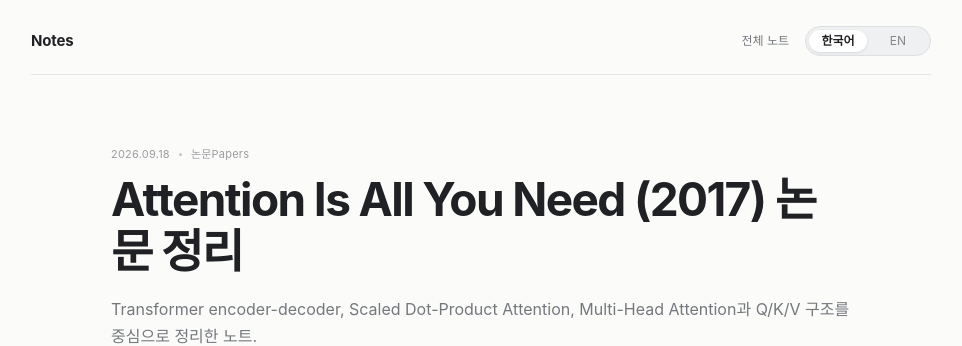
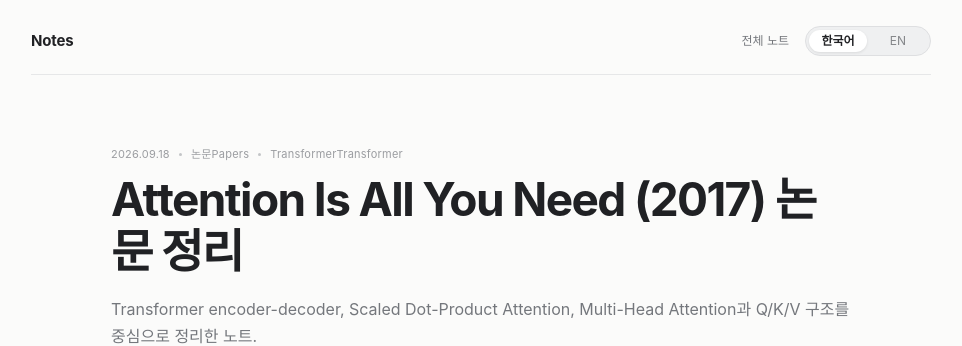
Before and after one commit to nayana224/nayana224.github.io, a Jekyll site: the page built from _notes/attention-is-all-you-need-2017.md, in a window 1280 px wide and 900 px high. Shown: the top 346 px of the window, without its empty margins (159-1121 px from the left). Built offline with Jekyll 4.4.1, drawn with Linux system fonts in a browser that asks for light colours.

Commit message:
notes: classify paper topic

```diff
--- a/_notes/attention-is-all-you-need-2017.md
+++ b/_notes/attention-is-all-you-need-2017.md
@@ -7,6 +7,10 @@
 category: Papers
 category_ko: 논문
 category_en: Papers
+topic: "Transformer"
+topic_ko: "Transformer"
+topic_en: "Transformer"
+library_type: papers
 summary: "Transformer encoder-decoder, Scaled Dot-Product Attention, Multi-Head Attention과 Q/K/V 구조를 중심으로 정리한 노트."
 summary_ko: "Transformer encoder-decoder, Scaled Dot-Product Attention, Multi-Head Attention과 Q/K/V 구조를 중심으로 정리한 노트."
 summary_en: "Notes on the Transformer encoder-decoder, scaled dot-product attention, multi-head attention, and Q/K/V."
```
